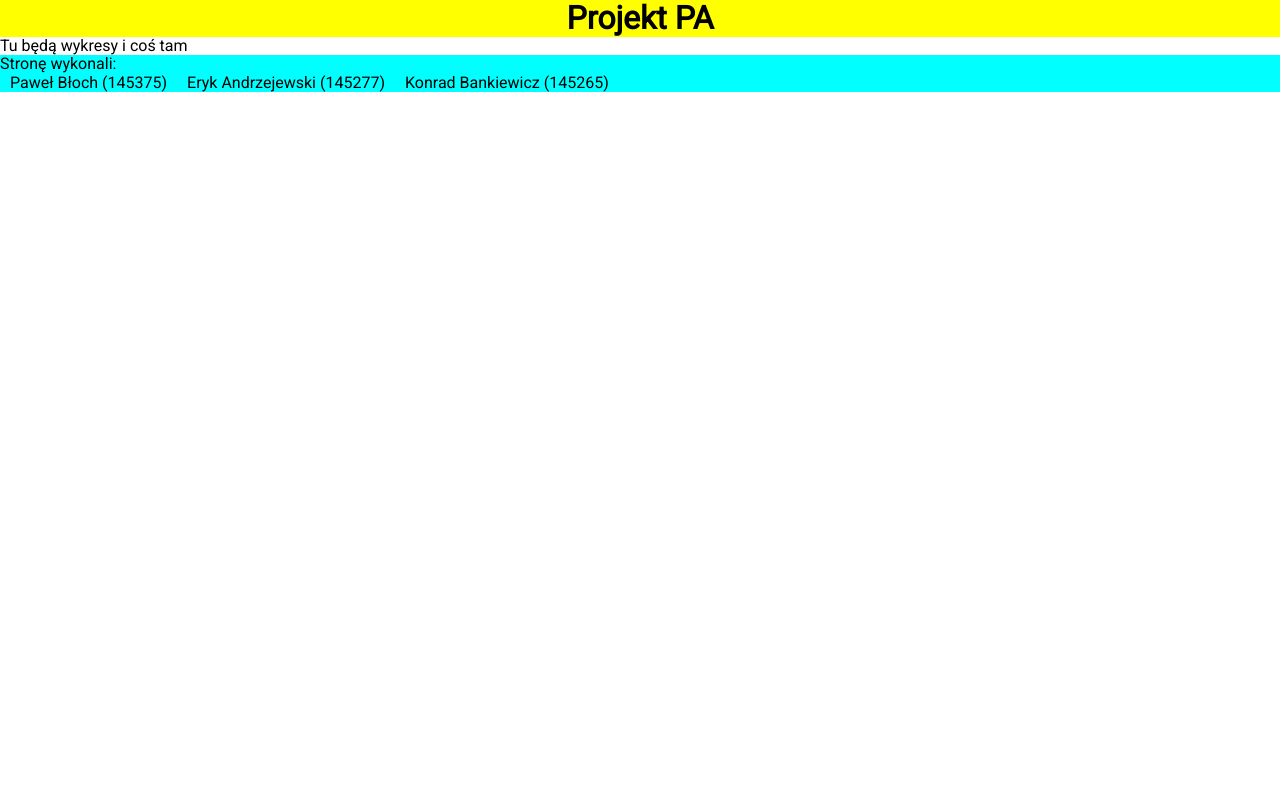
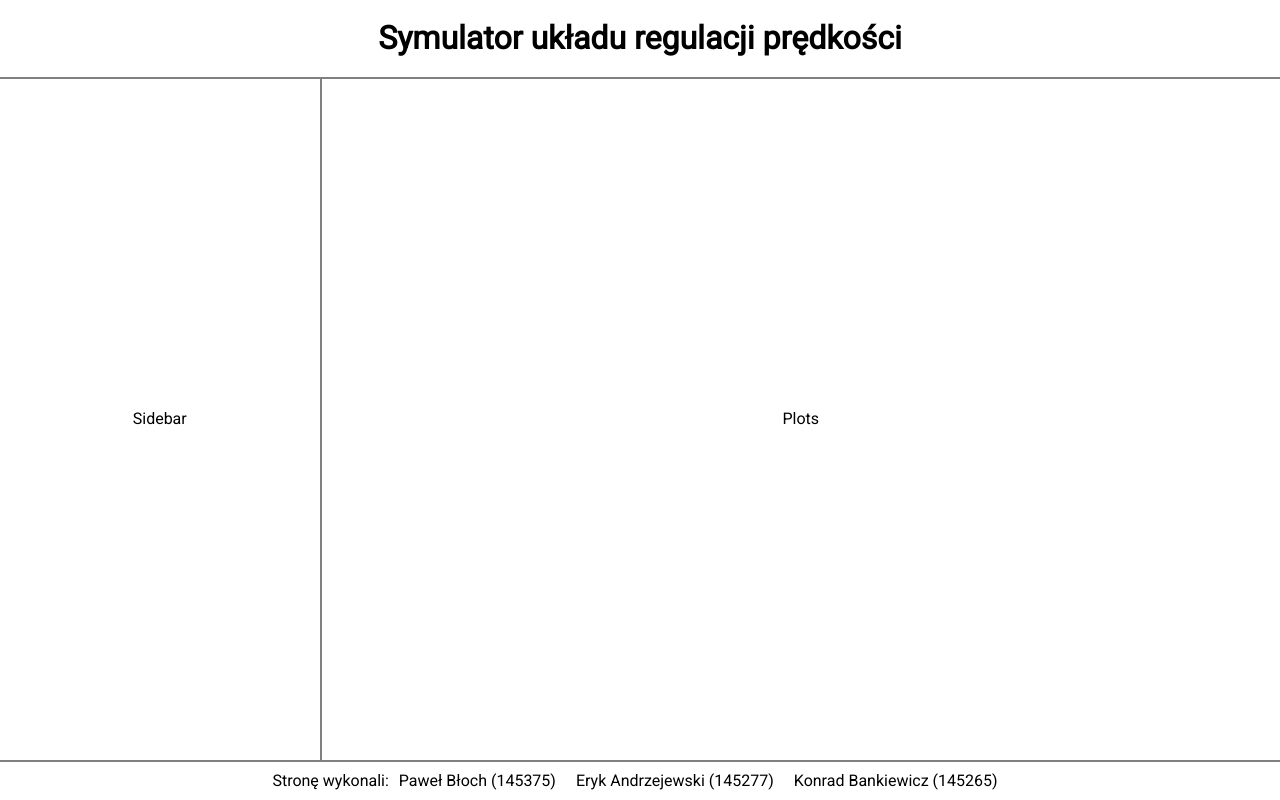
Before and after one commit to nmaszin/symulator_pojazdu, a Vue app: page / in a window 1280 px wide. Built offline with nearby package versions, Linux system fonts and the light colour scheme.

Commit message:
Better up layout

```diff
--- a/src/App.vue
+++ b/src/App.vue
@@ -5,16 +5,16 @@
 </template>
 
 <script>
-import Header from './components/Header'
-import Main from './components/Main'
-import Footer from './components/Footer'
+import Header from '@/components/Header'
+import Main from '@/components/Main'
+import Footer from '@/components/Footer'
 
 export default {
   name: 'App',
   components: {
-    'Header': Header,
-    'Main': Main,
-    'Footer': Footer
+    Header,
+    Main,
+    Footer
   },
   data() {
     return {
@@ -30,7 +30,12 @@ export default {
 
 <style lang="scss">
   #app {
+    box-sizing: border-box;
     font-family: 'Roboto', sans-serif;
+    max-width: 100vw;
+    min-height: 100vh;
+    display: grid;
+    grid-template-rows: auto 1fr auto;
   }
 
   .authors-list {
--- a/src/components/Footer.vue
+++ b/src/components/Footer.vue
@@ -11,17 +11,20 @@
 
 <script>
 export default {
-    props: {
-        authors: {
-            type: Array,
-            required: true
-        }
+  props: {
+    authors: {
+      type: Array,
+      required: true
     }
+  }
 }
 </script>
 
 <style lang="scss" scoped>
     .footer {
-        background: cyan;
+        padding: 10px;
+        border-top: 2px solid gray;
+        display: flex;
+        justify-content: center;
     }
 </style>
--- a/src/components/Header.vue
+++ b/src/components/Header.vue
@@ -1,12 +1,13 @@
 <template>
     <header class="header">
-        <h1 class="title">Projekt PA</h1>
+        <h1 class="title">Symulator układu regulacji prędkości</h1>
     </header>
 </template>
 
 <style lang="scss" scoped>
     .header {
-        background: yellow;
+        padding: 20px;
+        border-bottom: 2px solid grey;
     }
 
     .title {
--- a/src/components/Main.vue
+++ b/src/components/Main.vue
@@ -1,11 +1,24 @@
 <template>
     <main class="main">
-        Tu będą wykresy i coś tam
+        <Sidebar/>
+        <Plots/>
     </main>
 </template>
 
+<script>
+import Sidebar from '@/components/Sidebar'
+import Plots from '@/components/Plots'
+
+export default {
+    components: {
+        Sidebar,
+        Plots
+    }
+}
+</script>
+
 <style lang="scss" scoped>
     .main {
-        background: white;
+        display: flex;
     }
 </style>
--- /dev/null
+++ b/src/components/Plots.vue
@@ -0,0 +1,17 @@
+<template>
+    <div class="plots">
+        Plots
+    </div>
+</template>
+
+<style lang="scss" scoped>
+    .plots {
+        flex: 3;
+        width: 100%;
+        height: 100%;
+
+        display: flex;
+        justify-content: center;
+        align-items: center;
+    }
+</style>
--- /dev/null
+++ b/src/components/Sidebar.vue
@@ -0,0 +1,19 @@
+<template>
+    <div class="sidebar">
+        Sidebar
+    </div>
+</template>
+
+<style lang="scss" scoped>
+    .sidebar {
+        flex: 1;
+        width: 100%;
+        height: 100%;
+
+        border-right: 2px solid grey;
+
+        display: flex;
+        justify-content: center;
+        align-items: center;
+    }
+</style>
```
